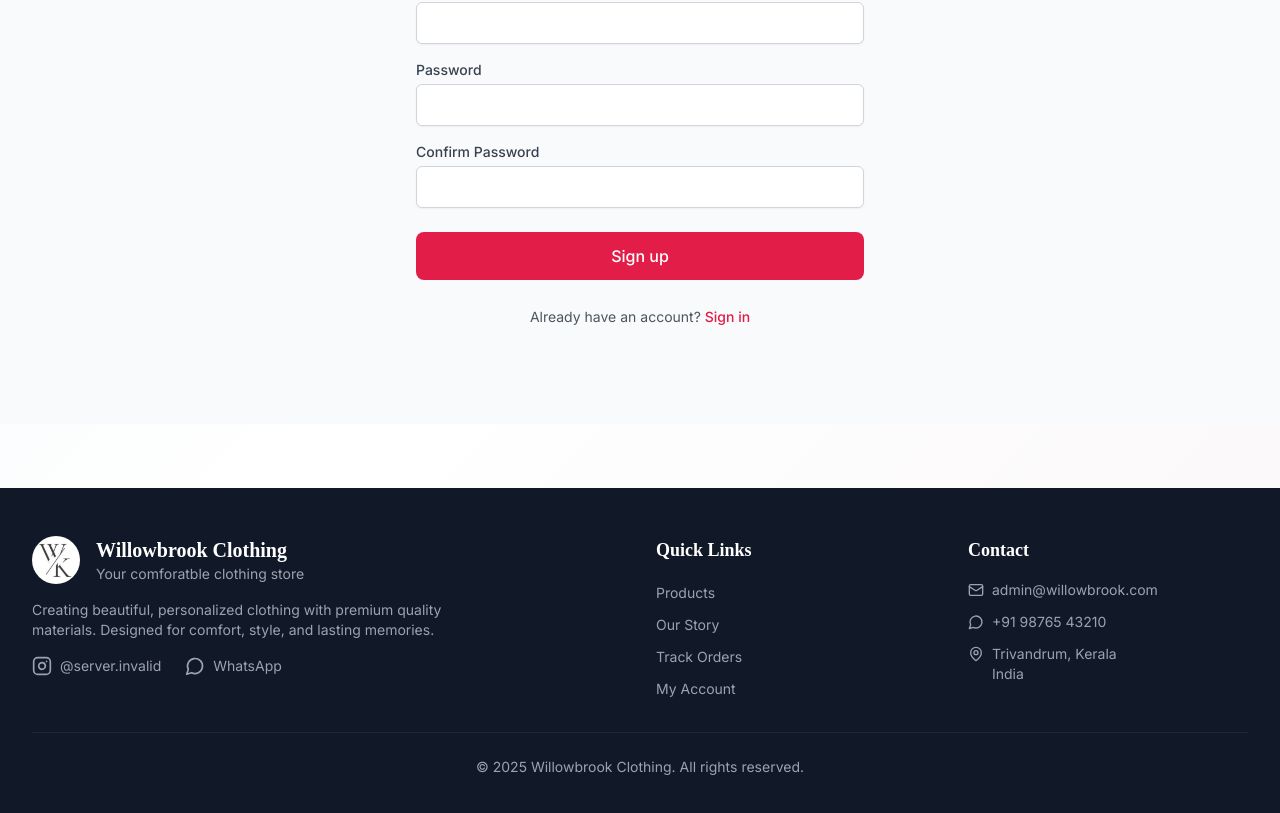
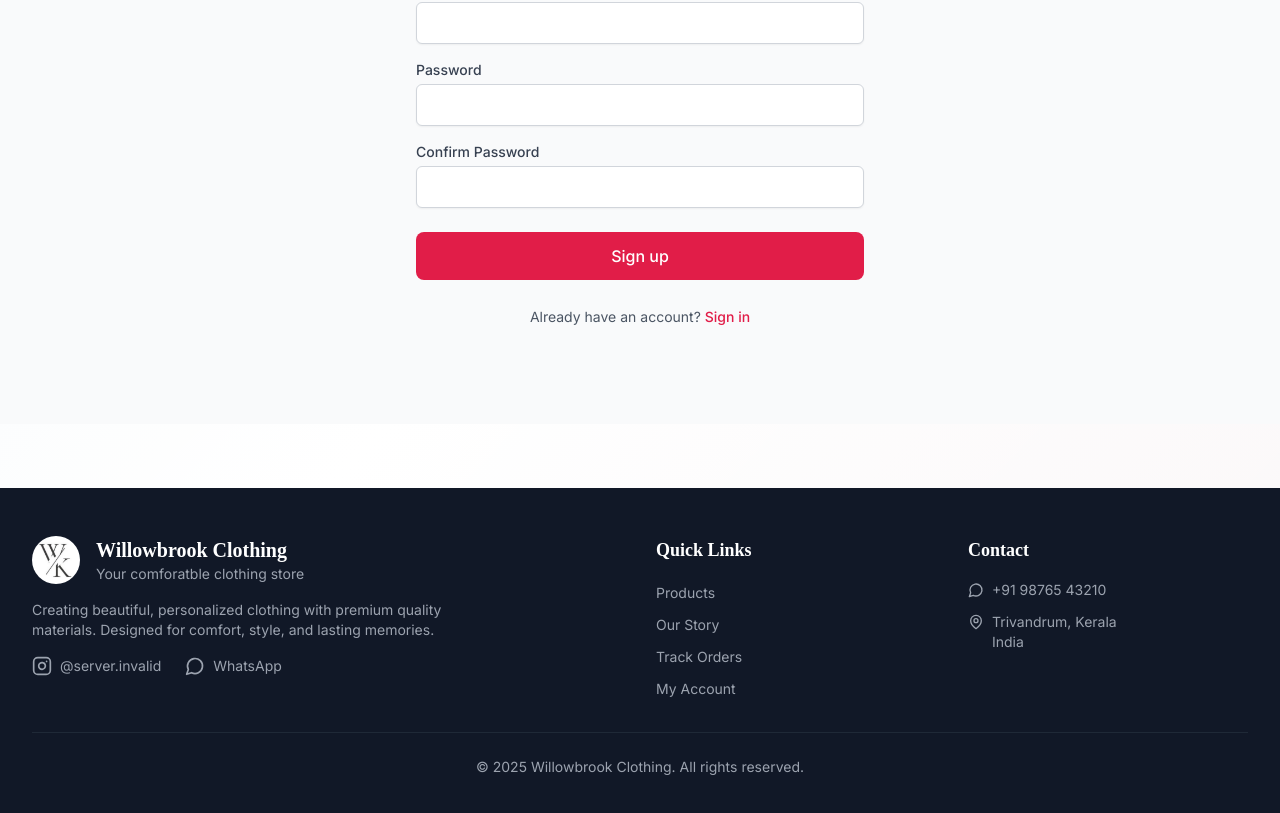
Before and after one commit to Nitheeshskumar/kiro_blue_mesh, a React (Vite) app in the folder client/: page /register in a window 1280 px wide. Shown: the part 493-1306 px from the top of the page. Built offline with nearby package versions, Linux system fonts and the light colour scheme; no server answers.

Commit message:
remove admin email id

```diff
--- a/client/src/components/Footer.tsx
+++ b/client/src/components/Footer.tsx
@@ -84,12 +84,12 @@
           <div>
             <h4 className="text-lg font-semibold mb-4">Contact</h4>
             <ul className="space-y-3">
-              <li className="flex items-center space-x-2 text-gray-400 text-sm">
+              {/* <li className="flex items-center space-x-2 text-gray-400 text-sm">
                 <Mail size={16} />
                 <a href={`mailto:${adminEmail}`} className="hover:text-white transition-colors">
                   {adminEmail}
                 </a>
-              </li>
+              </li> */}
               <li className="flex items-center space-x-2 text-gray-400 text-sm">
                 <MessageCircle size={16} />
                 <a
```
